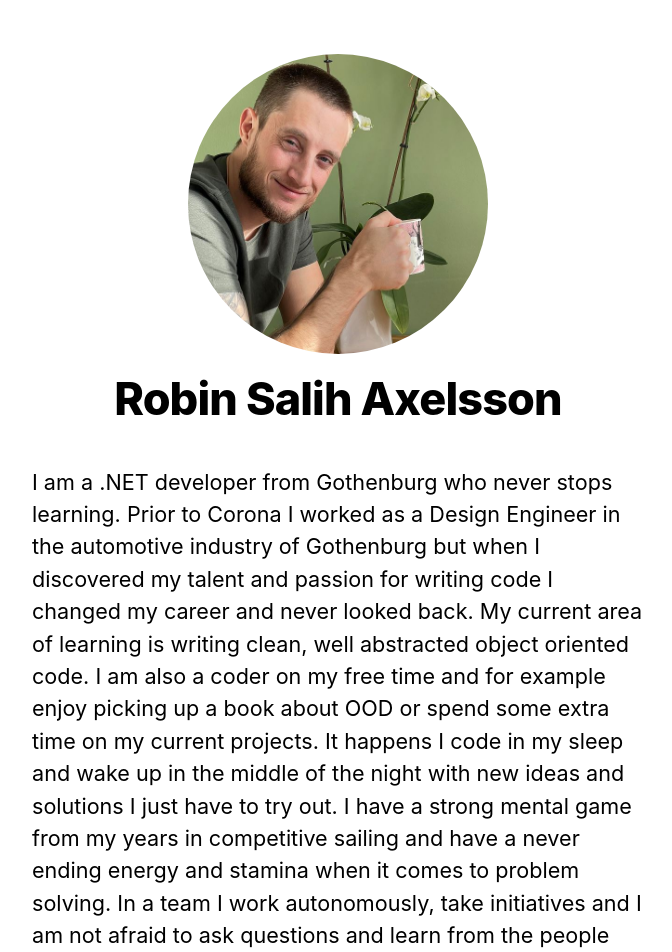
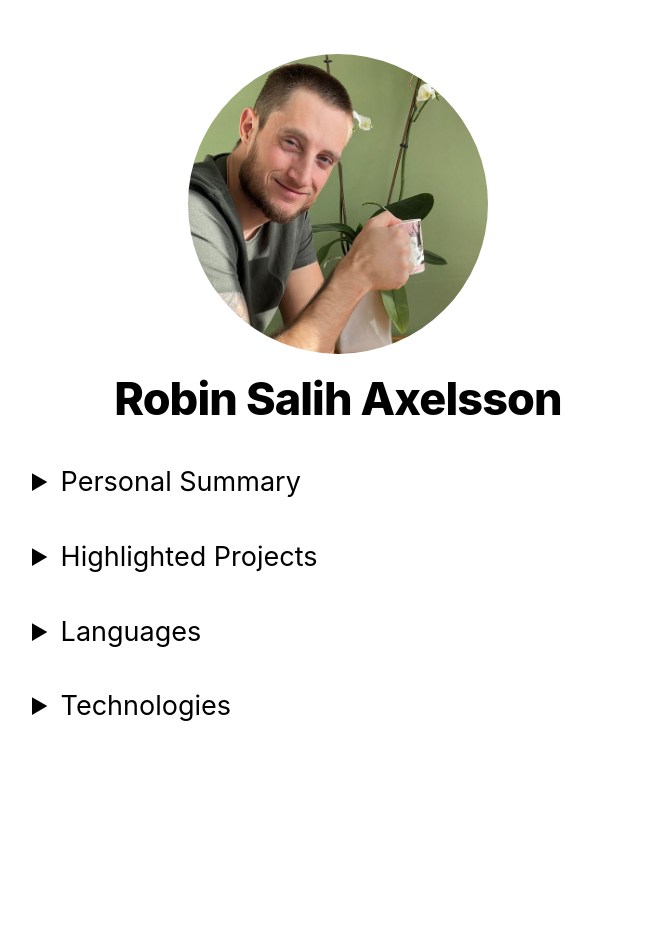
Before and after one commit to RobinAxelsson/personal-jam, a Next.js app: page / in a window 1280 px wide. Shown: the top 952 px of the page, without its empty margins (302-974 px from the left). After the commit the page ends 851 px from the top, so only its background shows below. Built offline with nearby package versions, Linux system fonts and the light colour scheme.

Commit message:
Added collapseable sections and more data

```diff
--- a/lib/markdownContent.js
+++ b/lib/markdownContent.js
@@ -6,13 +6,24 @@ const resumeDirectory = path.join(process.cwd(), 'resume/highlighted_projects');
 
 export function getSummary() {
     const fileContent = fs.readFileSync('resume/summary.md', 'utf8');
-    const matterResult = matter(fileContent);
+    const {data, content} = matter(fileContent);
 
     return {
       id: 'summary',
-      content: matterResult.content,
-      title: matterResult.data.title
+      content,
+      title: data.title
     };
+}
+
+export function getPersonalData() {
+  const fileContent = fs.readFileSync('resume/personal_data.yml', 'utf8');
+  const {data} = matter(fileContent);
+
+  return {
+    id: 'personal_data',
+    languages: data.languages,
+    technologies: data.technologies
+  };
 }
 
 export function getSortedHighlightedProjectsData() {
@@ -21,18 +32,18 @@ export function getSortedHighlightedProjectsData() {
     const id = fileName.replace(/\.md$/, '');
 
     const fullPath = path.join(resumeDirectory, fileName);
-    const fileContents = fs.readFileSync(fullPath, 'utf8');
+    const fileContent = fs.readFileSync(fullPath, 'utf8');
 
     // Use gray-matter to parse the post metadata section
-    const matterResult = matter(fileContents);
+    const {data, content} = matter(fileContent);
 
     return {
-      id: id,
-      content: matterResult.content,
-      start: matterResult.data.start,
-      end: matterResult.data.end,
-      company: matterResult.data.company,
-      title: matterResult.data.title
+      id,
+      content,
+      start: data.start,
+      end: data.end,
+      company: data.company,
+      title: data.title
     };
   });
 
--- a/package.json
+++ b/package.json
@@ -7,6 +7,7 @@
   },
   "dependencies": {
     "gray-matter": "^4.0.3",
+    "html-react-parser": "^3.0.6",
     "next": "latest",
     "react": "18.2.0",
     "react-dom": "18.2.0"
--- a/pages/index.js
+++ b/pages/index.js
@@ -1,46 +1,87 @@
 import Head from 'next/head';
 import Layout, { siteTitle } from '../components/layout';
 import utilStyles from '../styles/utils.module.css';
-import { getSortedHighlightedProjectsData, getSummary } from '../lib/markdownContent';
+import { getPersonalData, getSortedHighlightedProjectsData, getSummary } from '../lib/markdownContent';
+import parse from 'html-react-parser';
 
 export async function getStaticProps() {
-  const allHighlightedProjectsData = getSortedHighlightedProjectsData();
-  const summaryData = getSummary();
   return {
     props: {
-      allHighlightedProjectsData: allHighlightedProjectsData,
-      summaryData: summaryData
+      allHighlightedProjectsData: getSortedHighlightedProjectsData(),
+      summaryData: getSummary(),
+      personalData: getPersonalData(),
     },
   };
+}
+
+export default function Home({ allHighlightedProjectsData, summaryData, personalData }) {
+  return (
+    <Layout home>
+      <Head>
+        <title>{siteTitle}</title>
+      </Head>
+      <CollapableSection
+        title={'Personal Summary'}
+        func={() => format(summaryData.content)}
+      />
+      <CollapableSection
+        title={'Highlighted Projects'}
+        func={() => highlightedProjects(allHighlightedProjectsData)}
+      />
+      <CollapableSection
+        title={'Languages'}
+        func={() => createList(personalData.languages)}
+      />
+      <CollapableSection
+        title={'Technologies'}
+        func={() => createList(personalData.technologies)}
+      />
+    </Layout>
+  );
+}
+
+function highlightedProjects(allHighlightedProjectsData){
+  return (
+    <ul className={utilStyles.list}>
+    {allHighlightedProjectsData.map(({ id, title, content, start, end, company }) => (
+      <li className={utilStyles.listItem} key={id}>
+        <h3>{title}</h3>
+        {company} {parseDate(start)}-{parseDate(end)}
+        <br />
+        <p>{parse(content)}</p>
+      </li>
+    ))}
+    </ul>
+  )
+}
+
+function createList(list){
+  return (
+    <ul className={utilStyles.list}>
+    {list.map(lang => (
+      <li id={lang}>
+        &nbsp;&nbsp;&nbsp;&nbsp;&nbsp;{lang}
+      </li>
+    ))}
+    </ul>
+  )
+}
+
+function CollapableSection({title, func}){
+  return (
+    <section className={`${utilStyles.headingMd} ${utilStyles.padding1px}`}>
+    <details>
+    <summary className={utilStyles.headingLg}>{title}</summary>
+    {func()}
+    </details>
+  </section>
+  )
 }
 
 function parseDate(date){
   return new Date(date).getMonth() + 1 + '/' + new Date(date).getFullYear().toString()
 }
 
-export default function Home({ allHighlightedProjectsData, summaryData }) {
-  return (
-    <Layout home>
-      <Head>
-        <title>{siteTitle}</title>
-      </Head>
-      <section className={utilStyles.headingMd}>
-        <p>{summaryData.content}</p>
-      </section>
-
-      <section className={`${utilStyles.headingMd} ${utilStyles.padding1px}`}>
-        <h2 className={utilStyles.headingLg}>Highlighted Projects</h2>
-        <ul className={utilStyles.list}>
-          {allHighlightedProjectsData.map(({ id, title, content, start, end, company }) => (
-            <li className={utilStyles.listItem} key={id}>
-              <h3>{title}</h3>
-              {company} {parseDate(start)}-{parseDate(end)}
-              <br />
-              <p>{content}</p>
-            </li>
-          ))}
-        </ul>
-      </section>
-    </Layout>
-  );
+function format(content){
+  return parse(content.replaceAll('\n', '<br />'))
 }
--- /dev/null
+++ b/resume/highlighted_projects/teknikhogskolan_LudoV2.md
@@ -0,0 +1,14 @@
+---
+title: '.NET SignalR Ludo Game Platform and Game Engine (voccational school
+project)'
+company: Teknikhögskolan
+start: '2021-5-10'
+end: '2021-5-31'
+---
+
+Responsible for building a Fullstack ASP.NET Web, Ludo Board Game Platform.
+Implementations: SQL server with Entity Framework for user and game data,
+email login, email game invitations, SignalR interactive gaming, token and
+cookie identification, multiple game rooms, AI players and server side logic. To
+enable multiple game rooms every game room has its own instance of an game
+engine IOC container. The project was developed in a two man team.
--- /dev/null
+++ b/resume/personal_data.yml
@@ -0,0 +1,28 @@
+---
+languages:
+- C#
+- JavaScript/TypeScript
+- Python
+- PowerShell
+- Bash
+
+technologies:
+- .NET 5, 6
+- X-Unit
+- ASP.NET Web Api,
+- SignalR,
+- Entity Framework
+- Git
+- Docker
+- Postman/Newman
+- Azure DevOps
+- GitHub Actions
+- Node.js
+- Express.js
+- React.js
+- SystemWeaver
+- Daussalt CATIA V5
+- Siemens TeamCenter
+- Alias Autostudio
+- Microsoft Dependency Injection
+---
--- a/resume/summary.md
+++ b/resume/summary.md
@@ -1,5 +1,5 @@
 ---
-title: personal summary
+title: Personal Summary
 ---
 I am a .NET developer from Gothenburg who never stops learning. Prior to Corona I worked as a Design Engineer in the automotive industry of Gothenburg but when I discovered my talent and passion for writing code I changed my career and never looked back.
 
```
Also changed, not shown: 1 other file (tests, documents, lock files or other folders).
